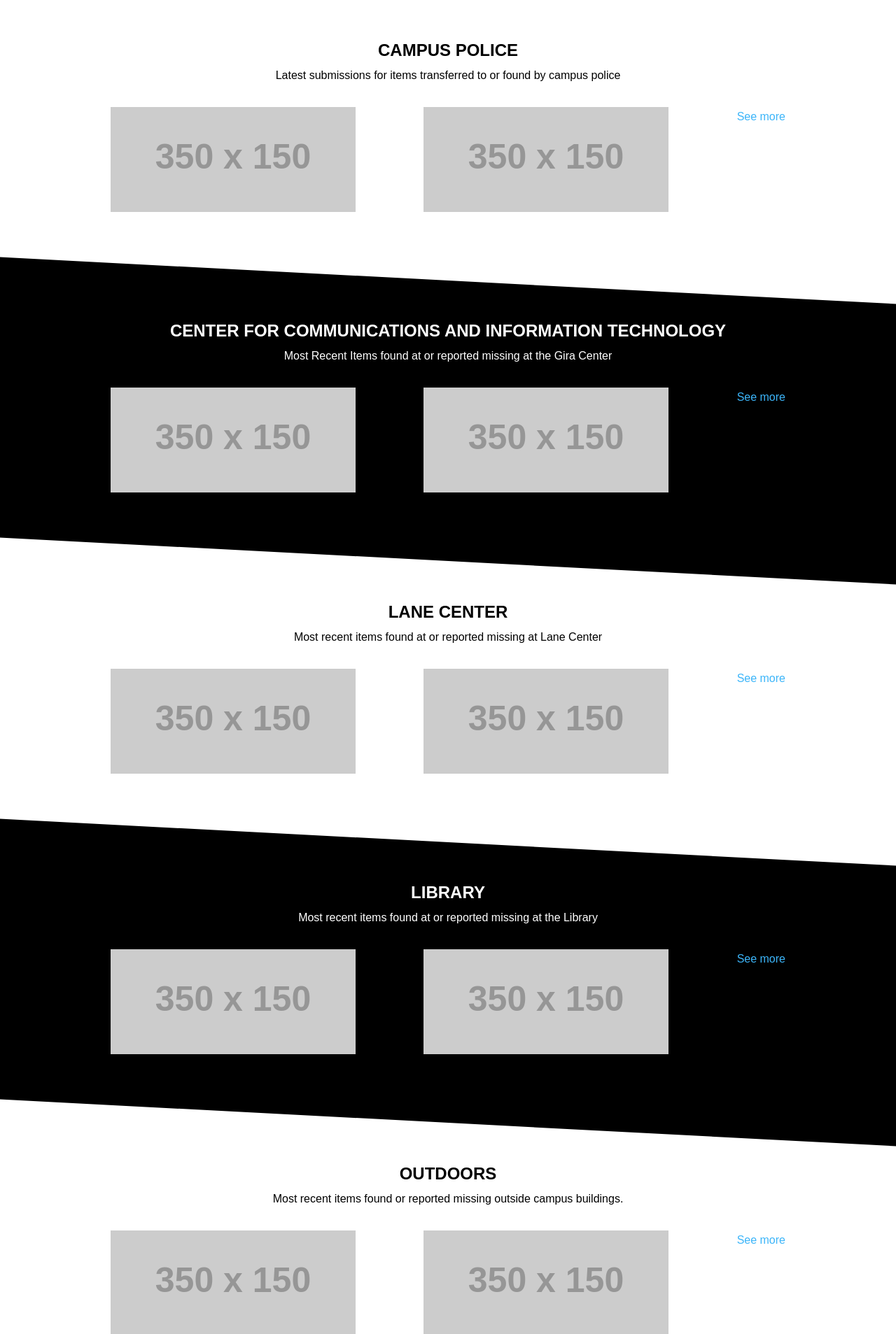
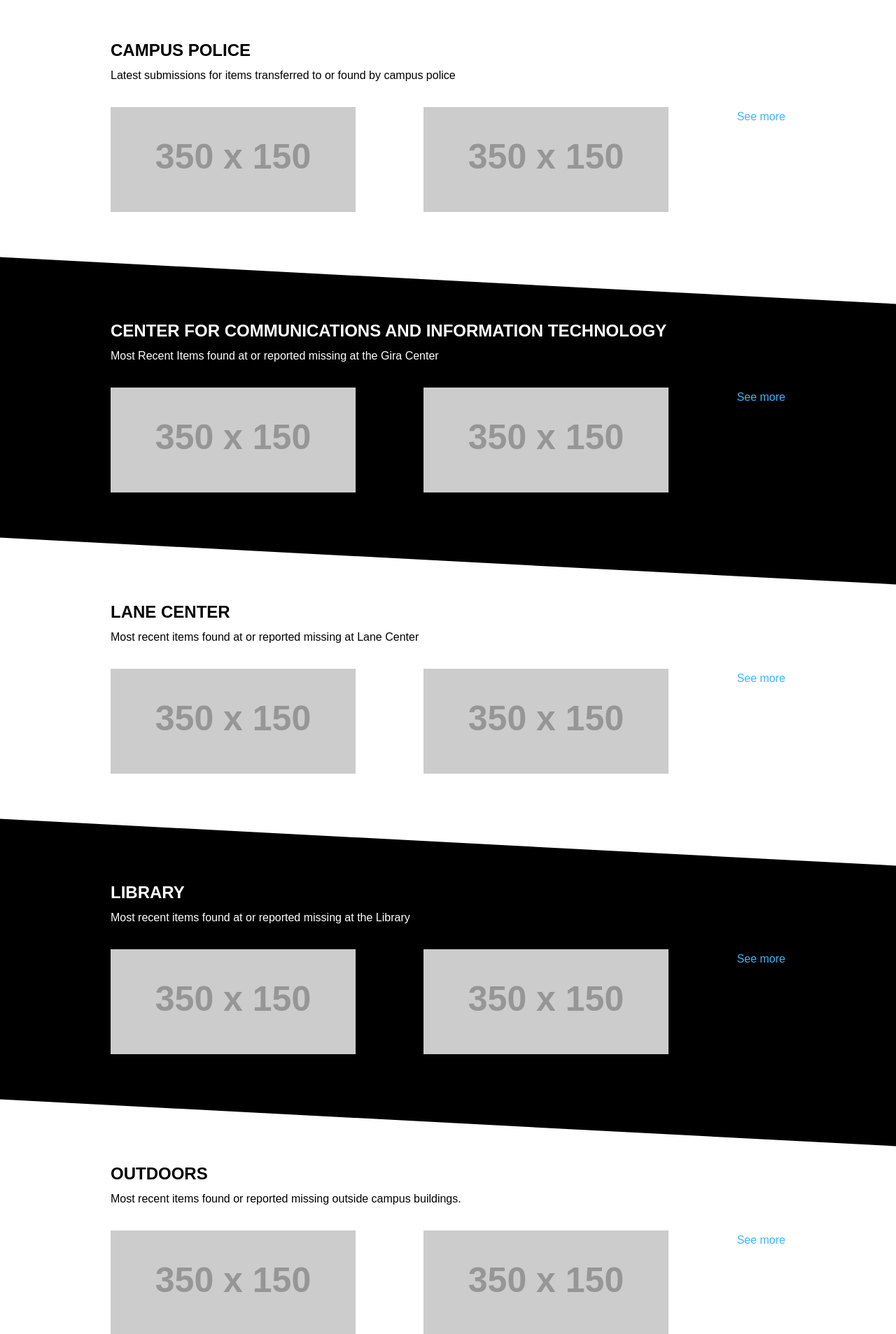
Before and after one commit to BirdBolt/fsulostandfound, a PHP site: page / in a window 1280 px wide. Shown: the part 150-2057 px from the top of the page at 70% size. Run offline with PHP 8.4, Linux system fonts and the light colour scheme; grey boxes labelled with a size stand in for pictures from a placeholder-image service; some libraries are stand-ins or nearby versions.

Commit message:
Revert "text align"
This reverts commit f19d7917a51c07f40a2ac43e07a4d1b45403479c.

```diff
--- a/css/styles.css
+++ b/css/styles.css
@@ -19,7 +19,6 @@ body {
   line-height: 1; }
 
 h1, h2, h3, h4, h5, h6 {
-  text-align: center;
   clear: both;
   font-weight: normal; }
 
@@ -230,9 +229,7 @@ section {
   section.color {
     background-color: black;
     color: white; }
-p {
-  text-align: center;
-}
+
 
 /*skew non colored background sections' contents*/
 /*GUYS PLEASE DON'T MESS WITH THIS!!*/
```
